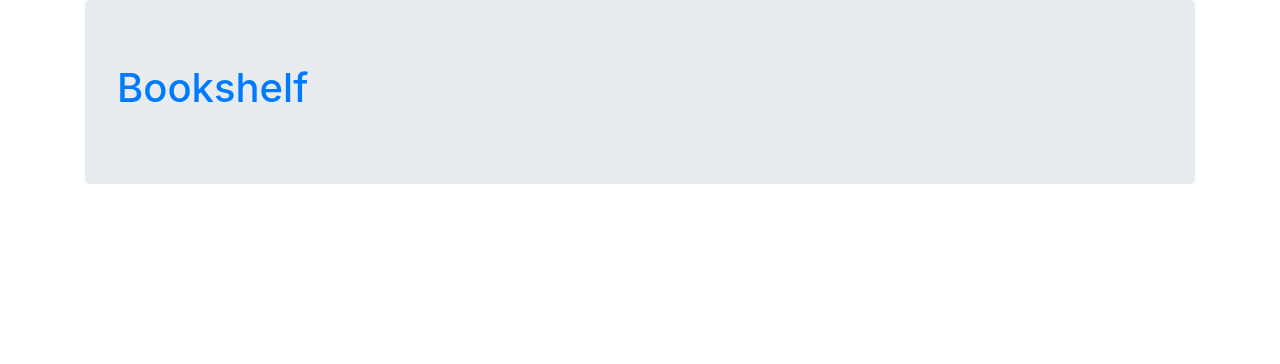
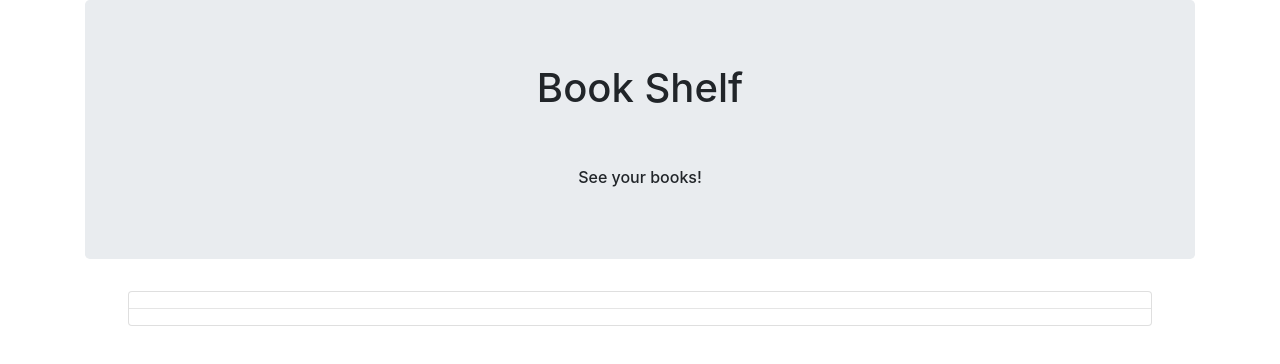
Before and after one commit to dmortkowitz/capstone-bookshelf, a React app: page /#/ in a window 1280 px wide. Shown: the top 364 px of the page. Built offline with nearby package versions, Linux system fonts and the light colour scheme.

Commit message:
Add hidden bookshelf element.

```diff
--- a/package.json
+++ b/package.json
@@ -1,5 +1,5 @@
 {
-  "name": "discussion-forum",
+  "name": "shelf-app",
   "version": "1.0.0",
   "description": "",
   "main": "index.js",
--- a/src/components/App.jsx
+++ b/src/components/App.jsx
@@ -2,6 +2,7 @@ import React from 'react';
 import { Switch, Route } from 'react-router-dom';
 import Bookshelf from './Bookshelf';
 import BookshelfDetails from './BookshelfDetails';
+import Column from './Column';
 
 /*
   import { Link } from 'react-router-dom';
@@ -17,11 +18,12 @@ function App(){
         font-family: Helvetica;
       `}</style>
 
-      {
+
         <Switch>
           <Route exact path='/' component={Bookshelf} />
-          <Route exact path='/bookshelf' component={BookshelfDetails} />
-        </Switch> }
+          // <Route exact path='/bookshelf' component={BookshelfDetails} />
+        </Switch>
+
     </div>
   );
 }
--- a/src/components/BookDetails.jsx
+++ b/src/components/BookDetails.jsx
@@ -4,10 +4,18 @@ import PropTypes from 'prop-types';
 function BookDetails(props){
   return (
     <div>
-      <h3>{props.author} - {props.title}</h3>
-      <p><em>{props.description}</em></p>
-      <p>{props.pages} pages.</p>
-      <hr/>
+      <style jsx>{`
+        #shelfList {
+          display: none;
+        }
+              `}
+      </style>
+      <div id='shelfList'>
+        <h3>{props.author} - {props.title}</h3>
+        <p><em>{props.description}</em></p>
+        <p>{props.pages} pages.</p>
+        <hr/>
+      </div>
     </div>
   );
 }
--- a/src/components/Bookshelf.jsx
+++ b/src/components/Bookshelf.jsx
@@ -1,12 +1,15 @@
 import React from 'react';
 import bootstrap from '../../node_modules/bootstrap/dist/css/bootstrap.css';
 import { Link } from 'react-router-dom';
+import Column from './Column';
+
 
 
 
 function Bookshelf(){
   var mainshelf = {
     width: '100%',
+    textAlign: 'center',
   };
 
 
@@ -15,10 +18,14 @@ function Bookshelf(){
       <div>
         <div className='container'>
           <div className='jumbotron' style={mainshelf}>
-            <Link to='/bookshelf'><h1>Bookshelf</h1></Link>
+            <h1>Book Shelf</h1>
+            <br />
+            <br />
+            <h6>See your books!</h6>
           </div>
         </div>
       </div>
+      <Column />
     </div>
   );
 }
--- a/src/components/BookshelfDetails.jsx
+++ b/src/components/BookshelfDetails.jsx
@@ -26,7 +26,9 @@ const masterBookshelfDetails = [
 ];
 
 function BookshelfDetails(){
+
   return (
+
       <div>
         <hr/>
         {masterBookshelfDetails.map((book, index) =>
@@ -36,9 +38,6 @@ function BookshelfDetails(){
             pages={book.pages}
             key={index}/>
         )}
-      <div>
-        <Link to='/'>Home</Link>
-      </div>
       </div>
   );
 }
--- a/src/components/Column.jsx
+++ b/src/components/Column.jsx
@@ -0,0 +1,25 @@
+import React from 'react';
+import BookshelfDetails from './BookshelfDetails';
+
+
+function Column(){
+  var caroLayout = {
+    width: '80%',
+    float: 'center',
+    marginLeft: '10%',
+  };
+
+
+  return (
+    <div>
+      <div style={caroLayout}>
+        <div className='card'>
+          <BookshelfDetails />
+        </div>
+      </div>
+    </div>
+  );
+}
+
+
+export default Column;
```
Lines whose indentation alone changed are shown as unchanged.
